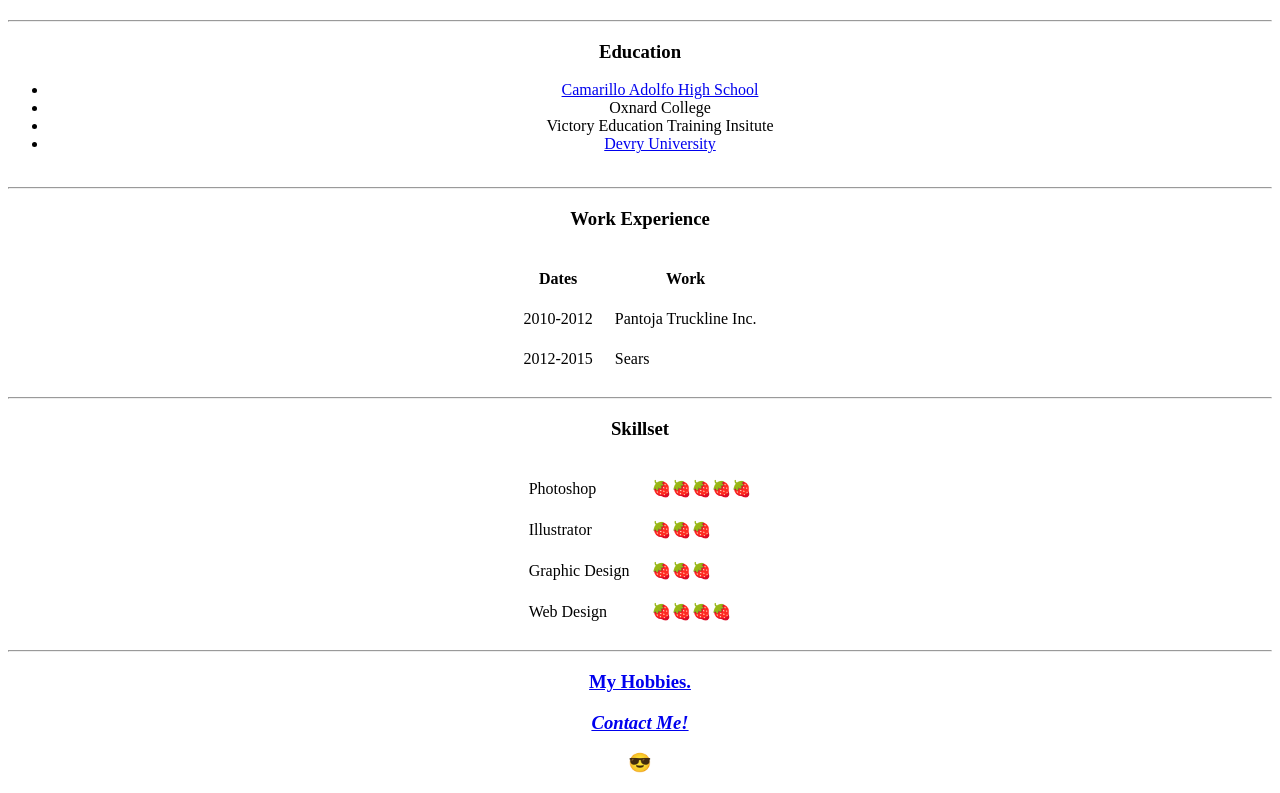
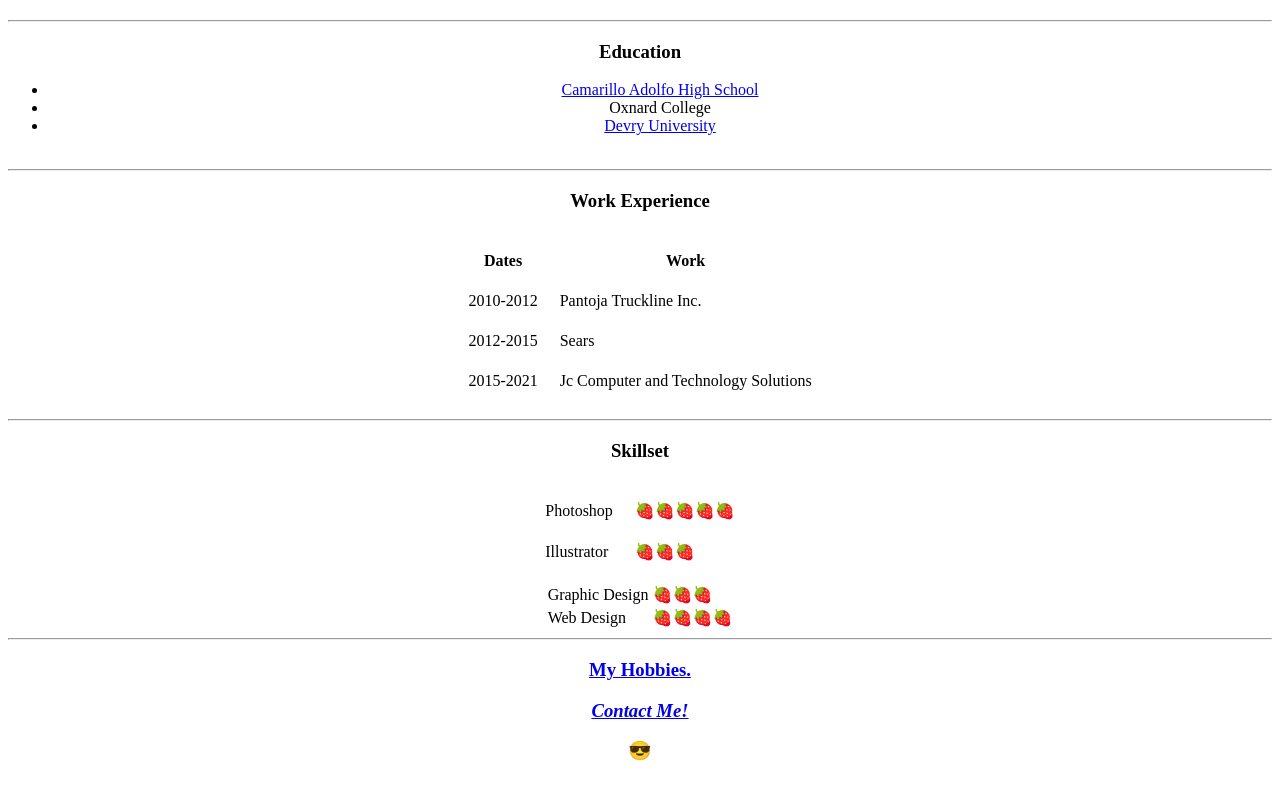
Before and after one commit to Jazsus/cv, a plain HTML site: page index.html in a window 1280 px wide. Shown: the part 492-1285 px from the top of the page. Drawn offline with Linux system fonts and the light colour scheme.

Commit message:
Update index.html

```diff
--- a/index.html
+++ b/index.html
@@ -3,7 +3,7 @@
 
 <head>
   <meta charset="utf-8">
-  <title>&#9055; JcNcream</title>
+  <title>&#9055; Jasmin Marie Christie</title>
 </head>
 
 <body>
@@ -33,7 +33,6 @@
     <ul>
       <li><a href="https://www.camarillohigh.us/">Camarillo Adolfo High School</a></li>
       <li>Oxnard College</li>
-      <li>Victory Education Training Insitute</li>
       <li><a href="google.com">Devry University</a></li>
       <br>
     </ul>
@@ -55,6 +54,10 @@
           <td>2012-2015</td>
           <td>Sears</td>
         </tr>
+        <tr>
+          <td>2015-2021</td>
+          <td>Jc Computer and Technology Solutions</td>
+        </tr>
       </tbody>
 
     </table>
@@ -71,6 +74,8 @@
                 <td>Illustrator</td>
                 <td>🍓🍓🍓</td>
               </tr>
+    </table>
+            <table>
               <tr>
                 <td>Graphic Design</td>
                 <td>🍓🍓🍓</td>
@@ -79,8 +84,7 @@
                 <td>Web Design</td>
                 <td>🍓🍓🍓🍓</td>
               </tr>
-            </table></td>
-      </tr>
+
     </table>
 
       <hr>
```
